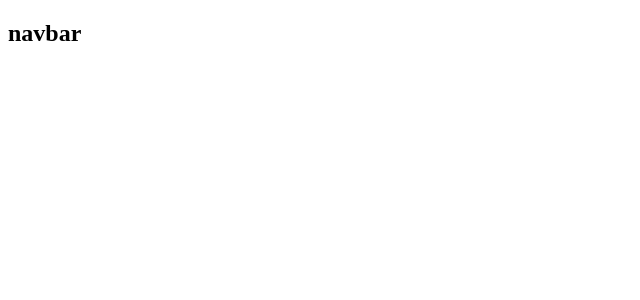
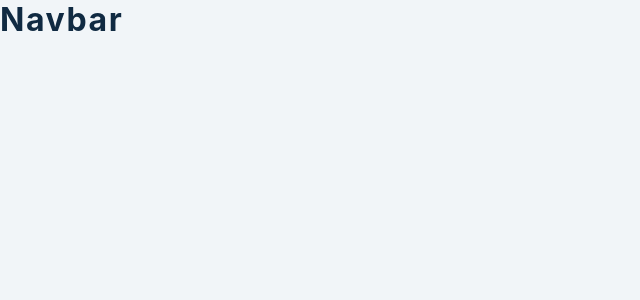
Before and after one commit to Ilie1985/navbar_reactjs, a React (Create React App) app: page / in a window 1280 px wide. Shown: the top 300 px of the page, without its empty margins (0-640 px from the left). Built offline with nearby package versions, Linux system fonts and the light colour scheme.

Commit message:
global styles

```diff
--- a/src/index.css
+++ b/src/index.css
@@ -44,3 +44,56 @@
   --max-width: 1170px;
   --fixed-width: 620px;
 }
+
+/*
+===============
+Global Styles
+===============
+*/
+
+*,
+::after,
+::before {
+  margin: 0;
+  padding: 0;
+  box-sizing: border-box;
+}
+body {
+  font-family: -apple-system, BlinkMacSystemFont, 'Segoe UI', Roboto, Oxygen,
+    Ubuntu, Cantarell, 'Open Sans', 'Helvetica Neue', sans-serif;
+  background: var(--clr-grey-10);
+  color: var(--clr-grey-1);
+  line-height: 1.5;
+  font-size: 0.875rem;
+}
+ul {
+  list-style-type: none;
+}
+a {
+  text-decoration: none;
+}
+h1,
+h2,
+h3,
+h4 {
+  letter-spacing: var(--spacing);
+  text-transform: capitalize;
+  line-height: 1.25;
+  margin-bottom: 0.75rem;
+}
+h1 {
+  font-size: 3rem;
+}
+h2 {
+  font-size: 2rem;
+}
+h3 {
+  font-size: 1.25rem;
+}
+h4 {
+  font-size: 0.875rem;
+}
+p {
+  margin-bottom: 1.25rem;
+  color: var(--clr-grey-5);
+}
```
